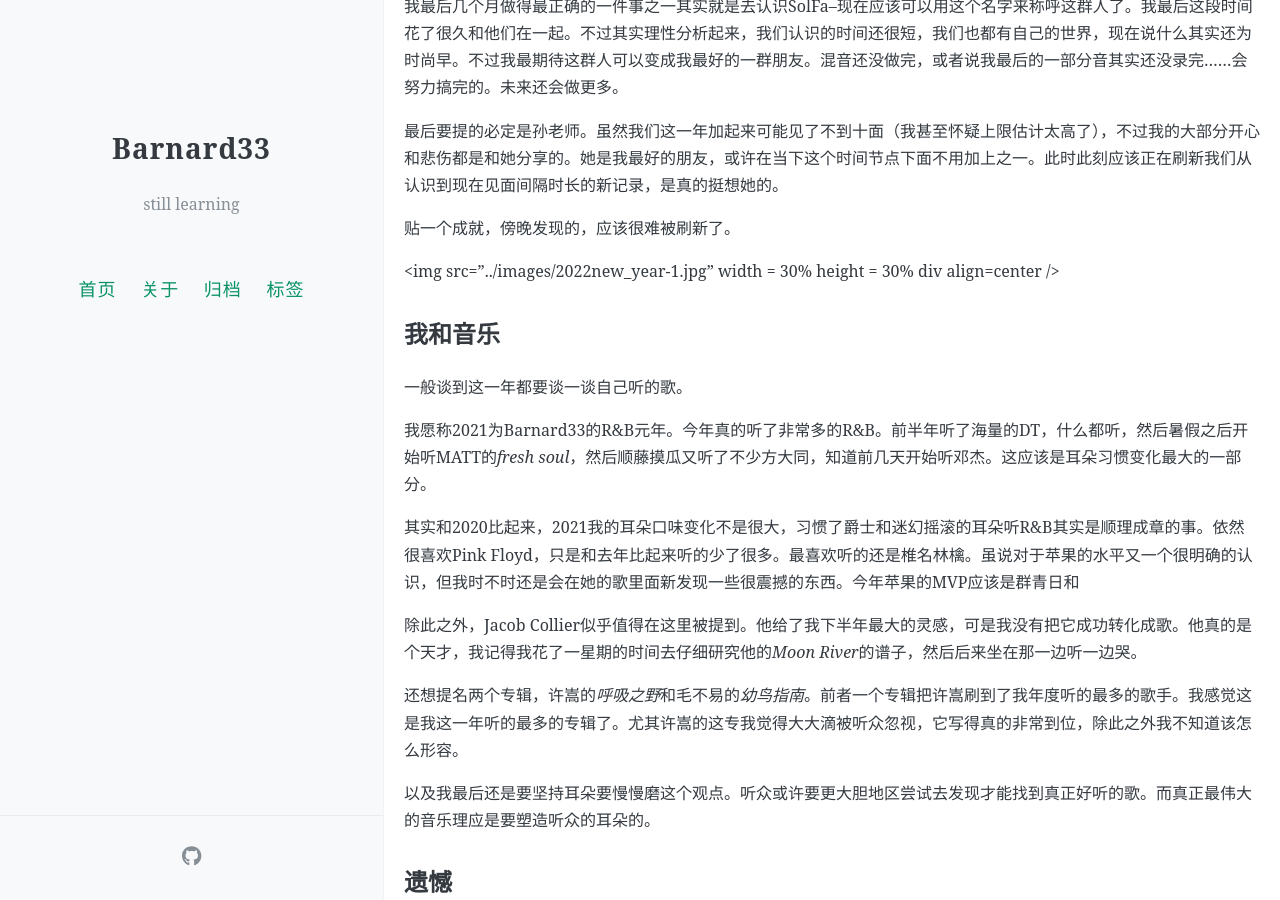
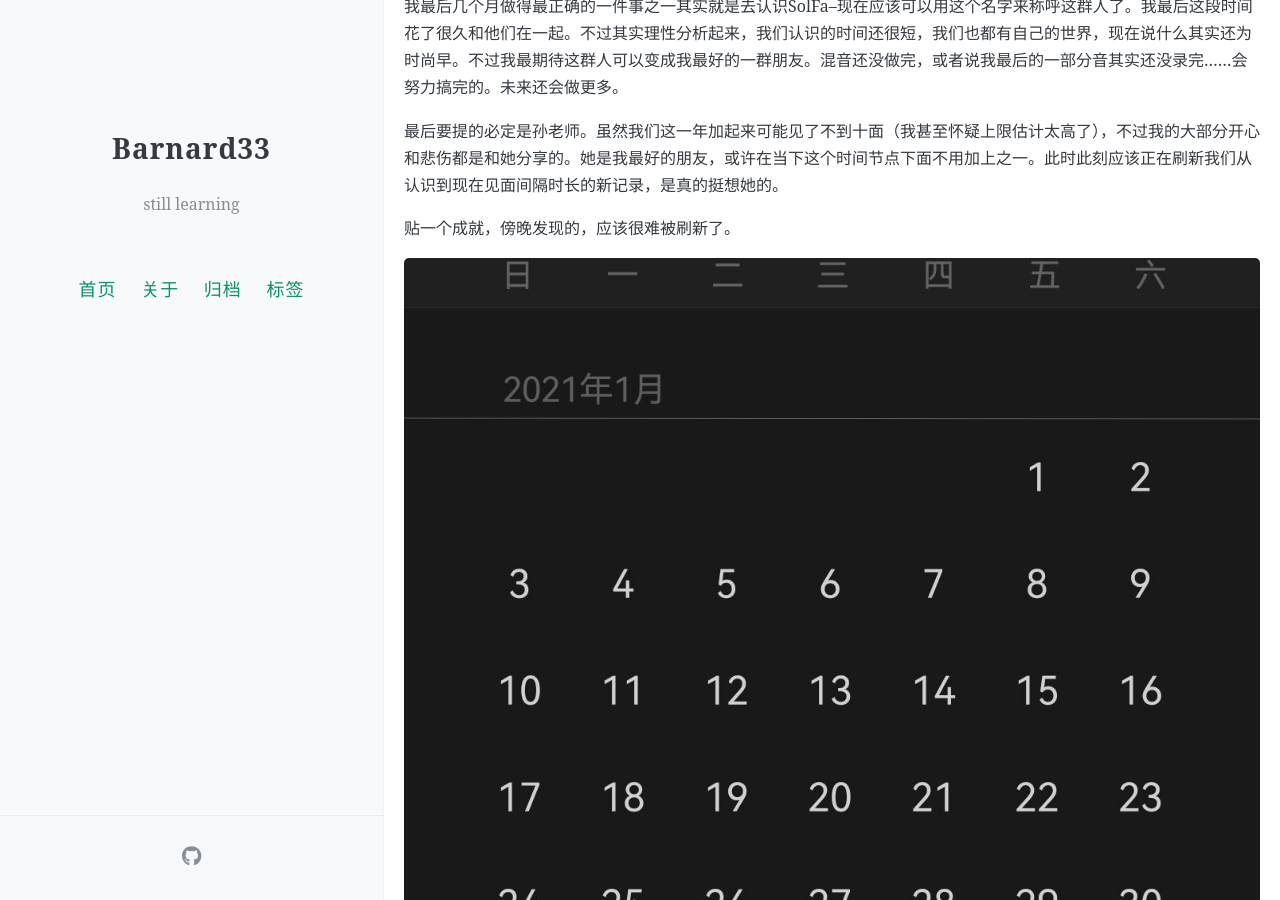
Before and after one commit to barnard33-233/barnard33_page, a Jekyll site: the page built from _posts/2022-1-1-new_year.md, in a window 1280 px wide and 900 px high, scrolled down 1987 px. Built offline with Jekyll 4.4.1, drawn with Linux system fonts in a browser that asks for light colours; comment, search, counter and statistics services are not loaded.

Commit message:
change picture in new_year

```diff
--- a/_posts/2022-1-1-new_year.md
+++ b/_posts/2022-1-1-new_year.md
@@ -52,7 +52,7 @@ comments: false
 
 贴一个成就，傍晚发现的，应该很难被刷新了。
 
-<img src="../images/2022new_year-1.jpg" width = 30% height = 30% div align=center />
+![](../images/2022new_year-1.jpg)
 
 
 
```
